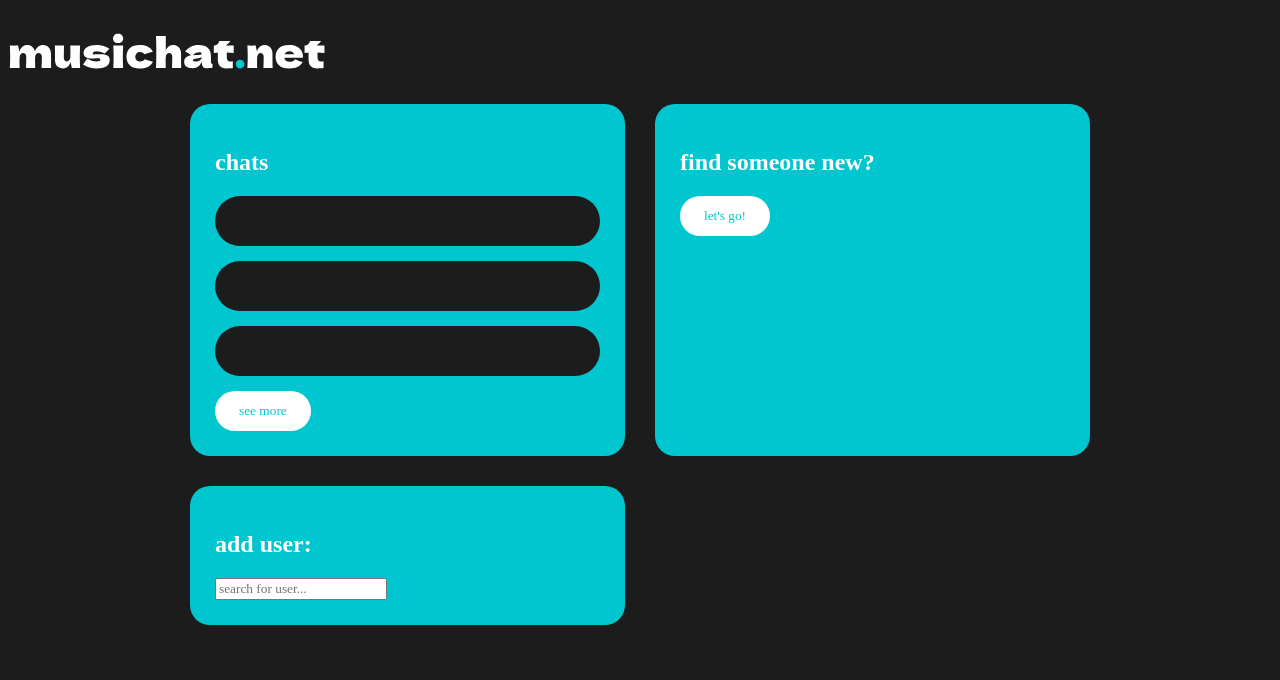
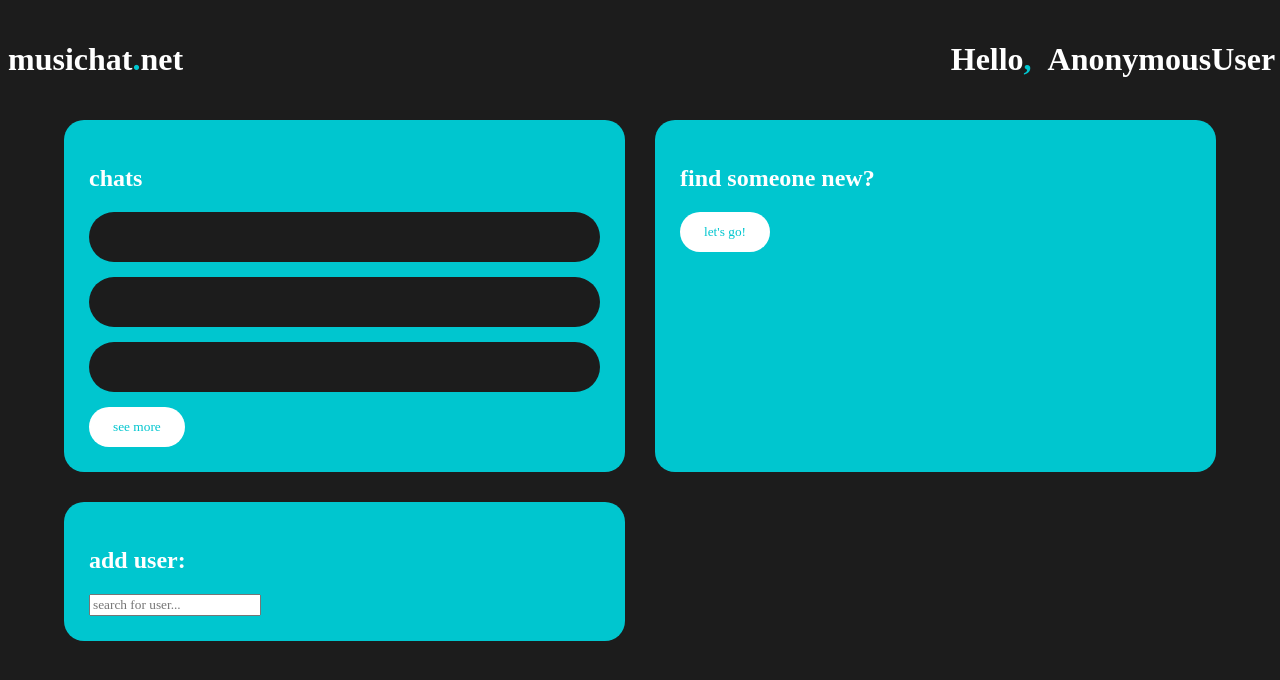
Before and after one commit to Starianne/MusicChatApp, a Django app: page / in a window 1280 px wide. Shown: the top 680 px of the page. Run offline with Django 5.2, Linux system fonts and the light colour scheme; some web fonts are replaced.

Commit message:
home page css fixes + not logged in landing page

```diff
--- a/spotify_chat_app_project/urls.py
+++ b/spotify_chat_app_project/urls.py
@@ -21,6 +21,7 @@ from . import views
 urlpatterns = [
     path('admin/', admin.site.urls),
     path('', views.homepage, name="home"),
+    path('goSignIn/', views.go_sign_in_view, name="goSignIn"),
     path('chat/', include('chat.urls')),
     path('account/', include('account.urls')),
 ]
--- a/spotify_chat_app_project/views.py
+++ b/spotify_chat_app_project/views.py
@@ -2,3 +2,7 @@ from django.shortcuts import render
 
 def homepage(request):
     return render (request, "home.html")
+
+
+def go_sign_in_view(request):
+    return render (request, "goSignIn.html")
--- a/static/css/menu.css
+++ b/static/css/menu.css
@@ -17,15 +17,39 @@ body{
     background-color: #1c1c1c;
 }
 
-/* LOGO */
-.logo{
-    width:900px;
-    margin-top:20px;
+h1 {
+    color: #ffffff;
 }
 
-.logo img{
-    height:60px;
+/* LOGO */
+.logoContainer{
+    width: 99vw;
+    margin-top:20px;
+    display: flex;
+    justify-content: space-between;
 }
+
+
+
+.logo {
+    align-self: flex-start;
+    display: flex;
+}
+
+.userGreeting {
+    align-self: flex-end;
+    display: flex;
+}
+
+#comma {
+    color: #00C6CF;
+}
+
+#dot {
+    color: #00C6CF;
+}
+
+
 
 /* GRID MENU */
 .homeMenu{
@@ -33,7 +57,7 @@ body{
     grid-template-columns: 1fr 1fr;
     grid-template-rows:auto auto;
     gap:30px;
-    width:900px;
+    width: 90vw;
     margin:20px auto;
 }
 
--- a/templates/home.html
+++ b/templates/home.html
@@ -11,8 +11,13 @@
     <!-- add a script tag here for when you add javascript into the static folder-->
 </head>
 <body>
-<div class="logo">
-    <img src="static/img/musichatlogo.svg"/>
+<div class="logoContainer">
+    <div class="logo">
+        <h1>musichat</h1><h1 id="dot">.</h1><h1>net&nbsp;</h1>
+    </div>
+    <div class="userGreeting">
+        <h1>Hello</h1><h1 id="comma">,&nbsp;&nbsp;</h1><h1>{{request.user}}</h1>
+    </div>
 </div>
 
 <div class="homeMenu">
```
Also changed, not shown: templates/goSignIn.html (added, +22 -0 lines).
